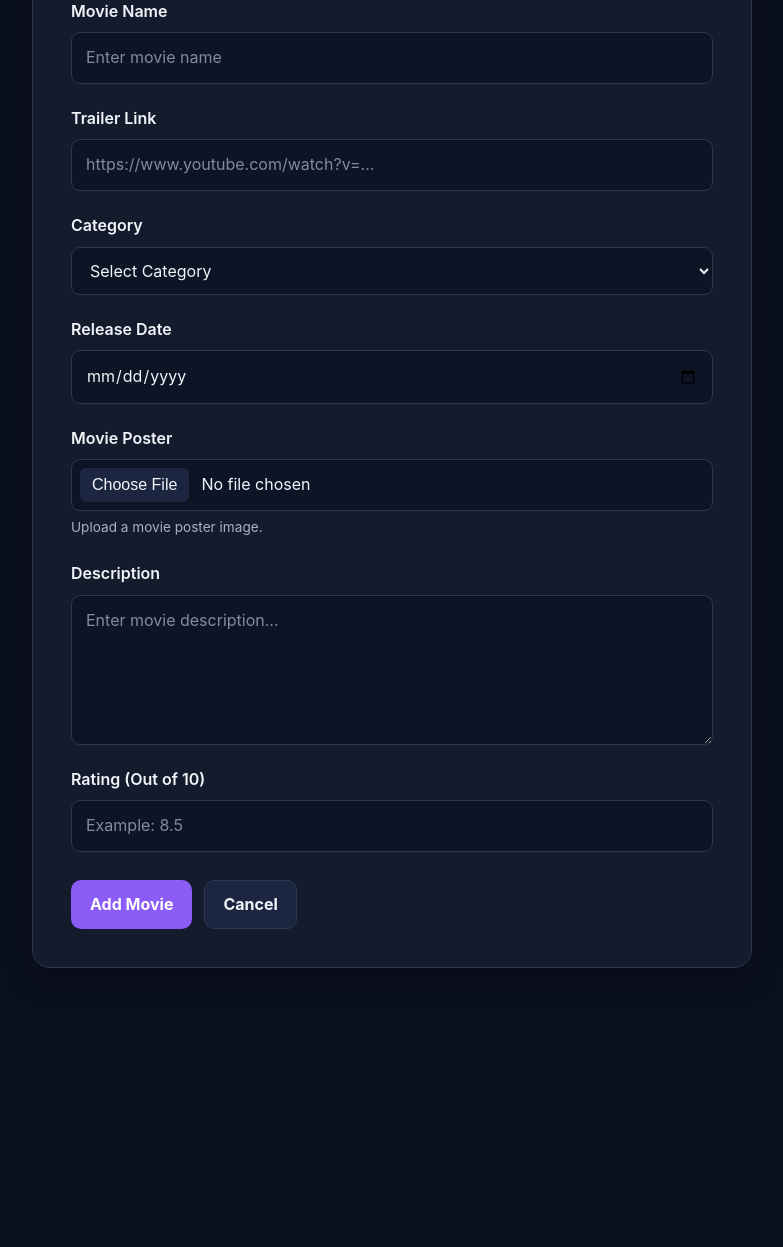
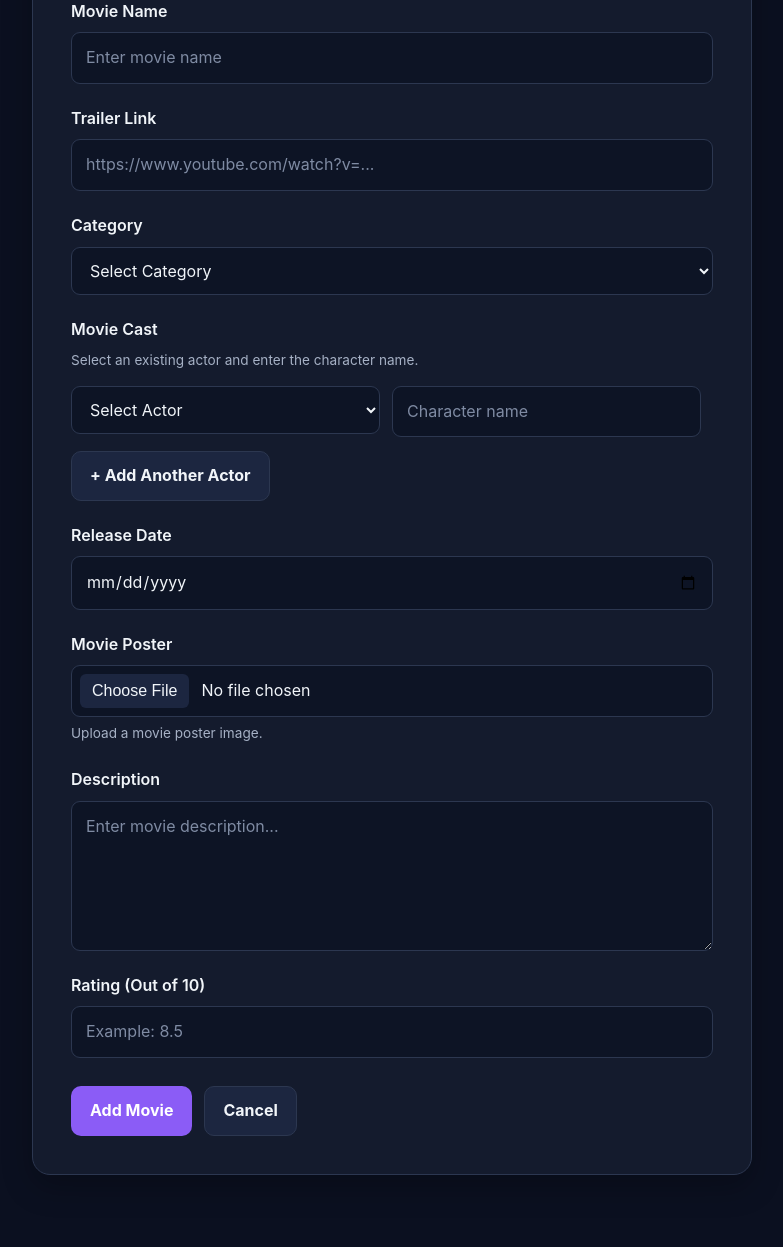
Before and after one commit to 157-shaun/Movie_Project, a Django app: page /add-movie/ in a window 1280 px wide. Shown: the part 273-1520 px from the top of the page, without its empty margins (248-1031 px from the left). Before the commit the page ends 1241 px from the top, so only its background shows below. Run offline with Django 5.2, Linux system fonts and the light colour scheme; a user stored in the database is signed in; tables that the repository leaves empty hold one stand-in row (values such as "Sample post").

Commit message:
Actors added to the movie details page

```diff
--- a/movie/models.py
+++ b/movie/models.py
@@ -9,7 +9,7 @@ class Category(models.Model):
 
     def save(self, *args, **kwargs):
         if not self.slug:
-            self.slug = slugify(self.name)
+            self.slug = slugify(self.category)
 
         super().save(*args, **kwargs)
 
@@ -27,5 +27,31 @@ class Movie(models.Model):
     description=models.TextField()
     rating=models.DecimalField(max_digits=3,decimal_places=1)
 
+
+    actors = models.ManyToManyField(
+        'actors.Actors',
+        through='MovieCast',
+        related_name='movies',
+        blank=True
+    )
+
     def __str__(self):
         return self.movie
+
+
+class MovieCast(models.Model):
+
+    movie = models.ForeignKey(
+        Movie,
+        on_delete=models.CASCADE
+    )
+
+    actor = models.ForeignKey(
+        'actors.Actors',
+        on_delete=models.CASCADE
+    )
+
+    character_name = models.CharField(max_length=100)
+
+    def __str__(self):
+        return f"{self.actor.name} - {self.character_name}"
--- a/movie/views.py
+++ b/movie/views.py
@@ -3,30 +3,65 @@ from movie.models import Category
 from movie.models import Movie
 from django.http import HttpResponse
 from django.contrib.auth.decorators import login_required
+from actors.models import Actors
+from movie.models import MovieCast
 # Create your views here.
 
 
 def home(request):
     return render(request,"index.html")
 
+
 @login_required(login_url="login")
 def addMovie(request):
-    if request.method=="POST":
-        movie=request.POST["movie"]
-        tr_link=request.POST['trailer_link']
-        cate=request.POST['category']
-        re_date=request.POST['release_date']
-        poster=request.FILES["poster"]
-        desc=request.POST["description"]
-        rating=request.POST["rating"]
-        category=Category.objects.get(id=cate)
-        Movie(movie=movie,trailer_link=tr_link,
-              category=category,release_date=re_date,
-              poster=poster,description=desc,rating=rating).save()
+    if request.method == "POST":
+
+        # Get movie details
+        movie_name = request.POST["movie"]
+        tr_link = request.POST["trailer_link"]
+        cate = request.POST["category"]
+        re_date = request.POST["release_date"]
+        poster = request.FILES["poster"]
+        desc = request.POST["description"]
+        rating = request.POST["rating"]
+
+        # Get category
+        category = Category.objects.get(id=cate)
+
+        # Save movie
+        new_movie = Movie.objects.create(
+            movie=movie_name,
+            trailer_link=tr_link,
+            category=category,
+            release_date=re_date,
+            poster=poster,
+            description=desc,
+            rating=rating
+        )
+
+        # Get selected actors and character names
+        actor_ids = request.POST.getlist("actor_ids")
+        character_names = request.POST.getlist("character_names")
+
+        # Save movie cast
+        for actor_id, character_name in zip(actor_ids, character_names):
+            if actor_id and character_name.strip():
+                MovieCast.objects.create(
+                    movie=new_movie,
+                    actor_id=actor_id,
+                    character_name=character_name.strip()
+                )
+
         return redirect("movie_list")
 
-    categories=Category.objects.all()
-    return render(request,"add-movie.html",{"categories":categories})
+    categories = Category.objects.all()
+    actors = Actors.objects.all()
+
+    return render(request, "add-movie.html", {
+        "categories": categories,
+        "actors": actors
+    })
+
 
 def movieList(request):
     movies = Movie.objects.all()
@@ -36,10 +71,12 @@ def movieList(request):
     })
 @ login_required(login_url="login")
 def movieDetails(request, id):
-    movie = Movie.objects.get(id=id)
+    movie = get_object_or_404(Movie, id=id)
+    cast = MovieCast.objects.filter(movie=movie).select_related('actor')
 
     return render(request, "movie-details.html", {
-        "movie": movie
+        "movie": movie,
+        "cast": cast
     })
 @login_required(login_url="login")
 def deleteMovie(request, id):
--- a/templates/add-movie.html
+++ b/templates/add-movie.html
@@ -2,6 +2,7 @@
 {% block title %}MovieHub | Add Movie{% endblock %}
 
 {% block content %}
+
 <main class="container page-section">
 
     <div class="form-card">
@@ -16,29 +17,15 @@
             <!-- Movie Name -->
             <div class="form-group">
                 <label for="movie">Movie Name</label>
-                    <input
-                        type="text"
-                        id="movie"
-                        name="movie"
-                        placeholder="Enter movie name"
-                        maxlength="100"
-                        required
-                    >
+                <input type="text" id="movie" name="movie" placeholder="Enter movie name" maxlength="100" required>
             </div>
-
 
             <!-- Trailer Link -->
             <div class="form-group">
                 <label for="trailer_link">Trailer Link</label>
-                    <input
-                        type="url"
-                        id="trailer_link"
-                        name="trailer_link"
-                        placeholder="https://www.youtube.com/watch?v=..."
-                        required
-                    >
+                <input type="url" id="trailer_link" name="trailer_link"
+                    placeholder="https://www.youtube.com/watch?v=..." required>
             </div>
-
 
             <!-- Category -->
             <div class="form-group">
@@ -57,28 +44,64 @@
             </div>
 
 
+            <!-- Movie Cast -->
+            <div class="form-group">
+
+                <label>Movie Cast</label>
+
+                <p class="help-text">
+                    Select an existing actor and enter the character name.
+                </p>
+
+                <div id="actor-container">
+
+                    <!-- First Actor Row -->
+                    <div class="actor-row">
+
+                        <select name="actor_ids" required>
+
+                            <option value="">Select Actor</option>
+
+                            {% for actor in actors %}
+                            <option value="{{ actor.id }}">
+                                {{ actor.name }}
+                            </option>
+                            {% endfor %}
+
+                        </select>
+
+                        <input type="text" name="character_names" placeholder="Character name" required>
+
+                        <button type="button" class="btn btn-danger remove-actor" onclick="removeActor(this)"
+                            style="display:none;">
+                            Remove
+                        </button>
+
+                    </div>
+
+                </div>
+
+                <button type="button" class="btn btn-secondary" onclick="addActorRow()">
+                    + Add Another Actor
+                </button>
+
+            </div>
+
+
             <!-- Release Date -->
             <div class="form-group">
                 <label for="release_date">Release Date</label>
-                    <input
-                        type="date"
-                        id="release_date"
-                        name="release_date"
-                        required
-                    >
+
+                <input type="date" id="release_date" name="release_date" required>
             </div>
 
 
             <!-- Poster -->
             <div class="form-group">
                 <label for="poster">Movie Poster</label>
-                    <input
-                        type="file"
-                        id="poster"
-                        name="poster"
-                        accept="image/*"
-                        required
-                    >
+
+                <input type="file" id="poster" name="poster" accept="image/*" required>
+
                 <small class="help-text">
                     Upload a movie poster image.
                 </small>
@@ -88,28 +111,18 @@
             <!-- Description -->
             <div class="form-group">
                 <label for="description">Description</label>
-                    <textarea
-                        id="description"
-                        name="description"
-                        placeholder="Enter movie description..."
-                        required
-                    ></textarea>
+
+                <textarea id="description" name="description" placeholder="Enter movie description..."
+                    required></textarea>
             </div>
 
 
             <!-- Rating -->
             <div class="form-group">
                 <label for="rating">Rating (Out of 10)</label>
-                    <input
-                        type="number"
-                        id="rating"
-                        name="rating"
-                        placeholder="Example: 8.5"
-                        min="0"
-                        max="10"
-                        step="0.1"
-                        required
-                    >
+
+                <input type="number" id="rating" name="rating" placeholder="Example: 8.5" min="0" max="10" step="0.1"
+                    required>
             </div>
 
 
@@ -120,8 +133,7 @@
                     Add Movie
                 </button>
 
-                    <a href="{% url 'movie_list' %}"
-                       class="btn btn-secondary">
+                <a href="{% url 'movie_list' %}" class="btn btn-secondary">
                     Cancel
                 </a>
 
@@ -132,4 +144,107 @@
     </div>
 
 </main>
+
+
+<!-- Template for additional actor rows -->
+<template id="actor-row-template">
+
+    <div class="actor-row">
+
+        <select name="actor_ids" required>
+
+            <option value="">Select Actor</option>
+
+            {% for actor in actors %}
+            <option value="{{ actor.id }}">
+                {{ actor.name }}
+            </option>
+            {% endfor %}
+
+        </select>
+
+        <input type="text" name="character_names" placeholder="Character name" required>
+
+        <button type="button" class="btn btn-danger remove-actor" onclick="removeActor(this)">
+            Remove
+        </button>
+
+    </div>
+
+</template>
+
+
+<!-- Actor Row JavaScript -->
+<script>
+
+    function addActorRow() {
+
+        const container = document.getElementById("actor-container");
+
+        const template = document.getElementById("actor-row-template");
+
+        const newRow = template.content.cloneNode(true);
+
+        container.appendChild(newRow);
+
+        updateRemoveButtons();
+
+    }
+
+
+    function removeActor(button) {
+
+        button.closest(".actor-row").remove();
+
+        updateRemoveButtons();
+
+    }
+
+
+    function updateRemoveButtons() {
+
+        const rows = document.querySelectorAll(".actor-row");
+
+        rows.forEach(function (row) {
+
+            const removeButton = row.querySelector(".remove-actor");
+
+            removeButton.style.display =
+                rows.length > 1 ? "inline-flex" : "none";
+
+        });
+
+    }
+
+</script>
+
+
+<!-- Actor Row Styling -->
+<style>
+    .actor-row {
+        display: grid;
+        grid-template-columns: 1fr 1fr auto;
+        gap: 12px;
+        align-items: start;
+        margin-bottom: 14px;
+    }
+
+    .actor-row select,
+    .actor-row input {
+        min-width: 0;
+    }
+
+    @media (max-width: 600px) {
+
+        .actor-row {
+            grid-template-columns: 1fr;
+        }
+
+        .actor-row .btn {
+            width: 100%;
+        }
+
+    }
+</style>
+
 {% endblock %}
```
Also changed, not shown: templates/movie-details.html (+106 -5 lines), movie/migrations/0003_moviecast_movie_actors.py (added). Lines whose indentation alone changed are shown as unchanged.
